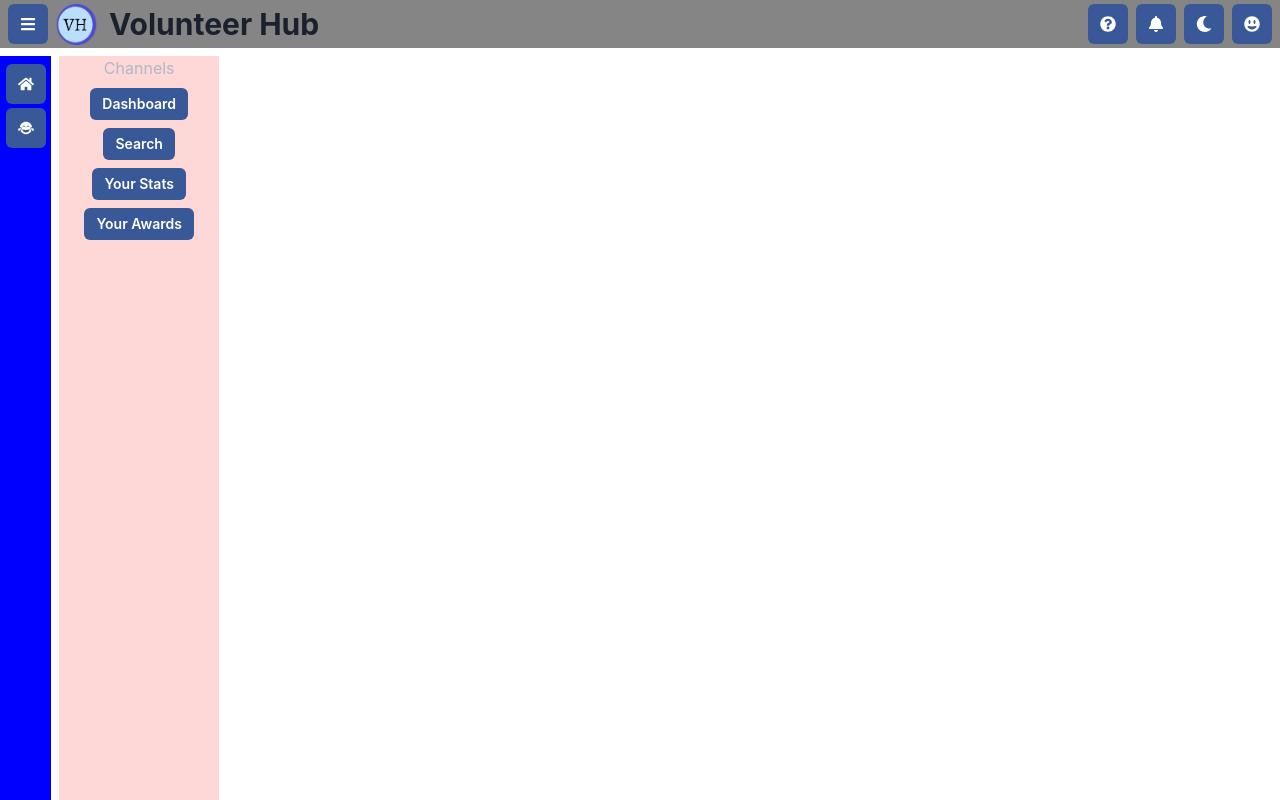
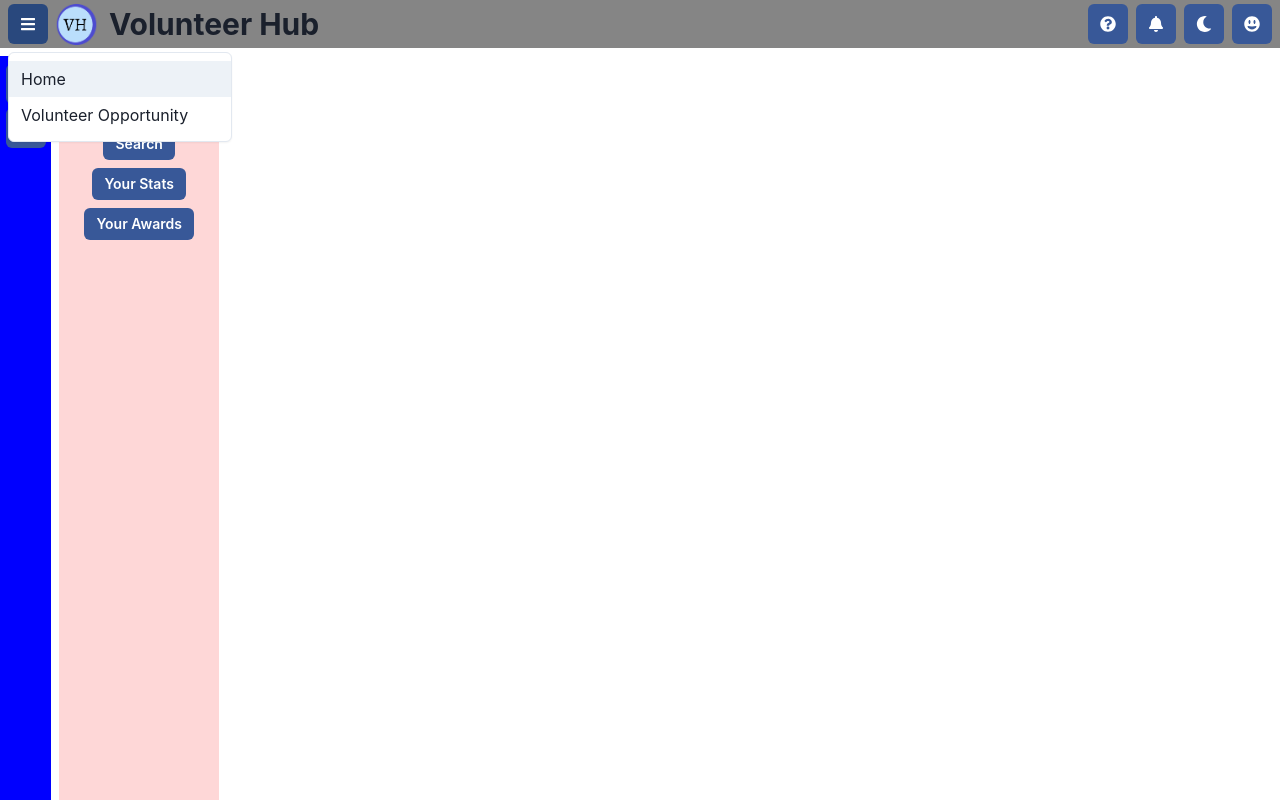
Before and after one commit to uvadhar11/Volunteer-Hub, a React (Create React App) app in the folder app/: page /home in a window 1280 px wide. Both pictures are taken after a click on the button 28 px from the left and 24 px from the top of the page. Built offline with nearby package versions, Linux system fonts and the light colour scheme.

Commit message:
Added selections for menu button and profile button

```diff
--- a/app/src/App.js
+++ b/app/src/App.js
@@ -13,6 +13,8 @@ import VOToDo from "./components/volunteer-opportunity/vo-to-do";
 import VOAnnouncements from "./components/volunteer-opportunity/vo-announcements";
 import VOMessages from "./components/volunteer-opportunity/vo-messages";
 import ErrorPage from "./components/error-page";
+import Help from "./components/help";
+import AccountSettings from "./components/account-settings";
 // import HomeSidebar from "./components/home-sidebar";
 
 function App() {
@@ -36,6 +38,8 @@ function App() {
         </Route>
         <Route path="sign-up" element={<SignUp />} />
         <Route path="log-in" element={<LogIn />} />
+        <Route path="help" element={<Help />} />
+        <Route path="account-settings" element={<AccountSettings />} />
         <Route path="*" element={<ErrorPage />} />{" "}
         {/* This error page route needs to be the last route!!! Star basically means all others*/}
       </Routes>
--- /dev/null
+++ b/app/src/components/account-settings.js
@@ -0,0 +1,7 @@
+import React from "react";
+
+function AccountSettings() {
+  return <p>AccountSettings</p>;
+}
+
+export default AccountSettings;
--- /dev/null
+++ b/app/src/components/help.js
@@ -0,0 +1,7 @@
+import React from "react";
+
+function Help() {
+  return <p>Help</p>;
+}
+
+export default Help;
--- a/app/src/components/navbar.js
+++ b/app/src/components/navbar.js
@@ -1,5 +1,14 @@
 import React from "react";
-import { Flex, IconButton, useColorMode, Spacer } from "@chakra-ui/react";
+import {
+  Flex,
+  IconButton,
+  useColorMode,
+  Spacer,
+  Menu,
+  MenuButton,
+  MenuList,
+  MenuItem,
+} from "@chakra-ui/react";
 import {
   FaBars,
   FaSun,
@@ -9,31 +18,55 @@ import {
   FaGrinAlt,
 } from "react-icons/fa";
 import Logo from "./logo";
+import { useNavigate } from "react-router-dom";
 
 function NavBar() {
   const { colorMode, toggleColorMode } = useColorMode();
   const isDark = colorMode === "dark"; // the value is this boolean expression so the value technically doesn't change but the evaluation true/false doesn't change.
+  let navigate = useNavigate();
 
   return (
     <Flex w="100%" h="3em" bg="blackAlpha.600" pl="2" align="center">
-      <IconButton
+      {/* Menu Button */}
+      {/* <IconButton
         aria-label="Menu Button"
         colorScheme="facebook"
         icon={<FaBars />}
-      ></IconButton>
+      ></IconButton> */}
+
+      <Menu>
+        <MenuButton
+          as={IconButton}
+          aria-label="Menu Button"
+          colorScheme="facebook"
+          icon={<FaBars />}
+        />
+        <MenuList>
+          <MenuItem onClick={() => navigate("/home/dashboard")}>Home</MenuItem>
+          <MenuItem
+            onClick={() => navigate("/volunteer-opportunity/dashboard")}
+          >
+            Volunteer Opportunity
+          </MenuItem>
+        </MenuList>
+      </Menu>
+
       <Logo />
       <Spacer />
+
       <IconButton
         aria-label="Help Button"
         colorScheme="facebook"
         icon={<FaQuestionCircle />}
       ></IconButton>
+
       <IconButton
         aria-label="Notification Bell"
         colorScheme="facebook"
         ml="2"
         icon={<FaBell />}
       ></IconButton>
+
       <IconButton
         aria-label="Theme Change"
         colorScheme="facebook"
@@ -41,13 +74,26 @@ function NavBar() {
         icon={isDark ? <FaSun /> : <FaMoon />}
         onClick={toggleColorMode}
       ></IconButton>
-      <IconButton
-        aria-label="Profile"
-        colorScheme="facebook"
-        ml="2"
-        mr="2"
-        icon={<FaGrinAlt />}
-      ></IconButton>
+
+      {/* Account Settings/Profile Button */}
+      <Menu>
+        <MenuButton
+          as={IconButton}
+          aria-label="Profile"
+          icon={<FaGrinAlt />}
+          ml="2"
+          mr="2"
+          colorScheme="facebook"
+        />
+        <MenuList>
+          <MenuItem onClick={() => navigate("/account-settings")}>
+            Account Settings
+          </MenuItem>
+          <MenuItem onClick={() => navigate("/help")}>Help</MenuItem>
+          <MenuItem onClick={() => navigate("/log-in")}>Log Out</MenuItem>{" "}
+          {/* sign them out then send to log in page */}
+        </MenuList>
+      </Menu>
     </Flex>
   );
 }
```
